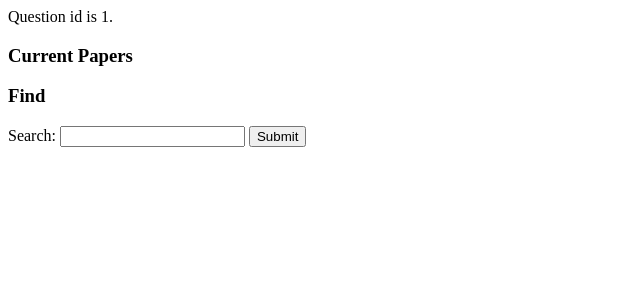
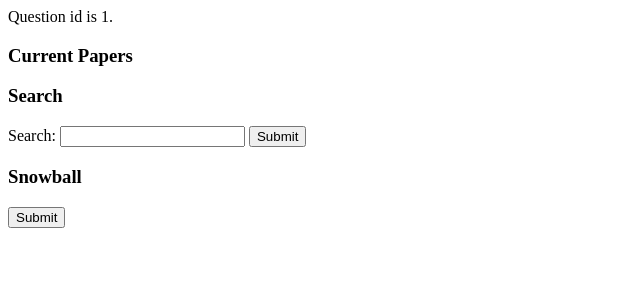
Before and after one commit to social-spatial-interaction-lab/lignin, a Django app: page /question/1/ in a window 1280 px wide. Shown: the top 300 px of the page, without its empty margins (0-640 px from the left). Run offline with Django 4.2, Linux system fonts and the light colour scheme.

Commit message:
snowball endpoint

```diff
--- a/ligninapp/static/ligninapp/main.js
+++ b/ligninapp/static/ligninapp/main.js
@@ -59,6 +59,10 @@ $("#find").submit(function() {
     return false;
 });
 
+$("#snowball").submit(function() {
+
+})
+
 function reloadPapers() {
     $.get(
         '/question/' + questionID + '/papers/', {},
--- a/ligninapp/templates/ligninapp/question.html
+++ b/ligninapp/templates/ligninapp/question.html
@@ -16,7 +16,7 @@ Question id is {{ question_id }}.
 </div>
 
 <div>
-    <h3>Find</h3>
+    <h3>Search</h3>
     <form id="find">
       <label for="find-query">Search: </label><input id="find-query">
       <input type="submit">
@@ -24,6 +24,13 @@ Question id is {{ question_id }}.
     <div id="find-results"></div>
 </div>
 
+<div>
+    <h3>Snowball</h3>
+    <form id="snowball">
+        <input type="submit"/>
+    </form>
+    <div id="snowball-results"></div>
+</div>
 
 <script>
     const questionID = {{ question_id }};
--- a/ligninapp/urls.py
+++ b/ligninapp/urls.py
@@ -6,5 +6,6 @@ urlpatterns = [
     path('', views.index, name='index'),
     path('question/<int:question_id>/', views.get_question, name='question'),
     path('question/<int:question_id>/papers/add/<paper_id>/', views.add_paper),
-    path('question/<int:question_id>/papers/', views.get_papers)
+    path('question/<int:question_id>/papers/', views.get_papers),
+    path('question/<int:question_id>/snowball/', views.get_snowball)
 ]
--- a/ligninapp/views.py
+++ b/ligninapp/views.py
@@ -4,7 +4,9 @@ from django.shortcuts import render, get_object_or_404
 from django.http import HttpResponse, JsonResponse
 from django.core import serializers
 from .models import Paper, Question
+from collections import defaultdict
 import requests
+
 
 def index(request):
     return HttpResponse("Hello, world. You're at the index.")
@@ -49,3 +51,26 @@ def get_papers(request, question_id):
     question = get_object_or_404(Question, id=question_id)
     serialized = serializers.serialize('json', question.papers.all(), fields=('ssPaperID', 'title', 'year', 'faln'))
     return JsonResponse({"data": [x["fields"] for x in json.loads(serialized)]})
+
+
+def get_snowball(request, question_id):
+    question = get_object_or_404(Question, id=question_id)
+    included_papers = question.papers.all()
+    included_paper_ids = [x.ssPaperID for x in included_papers]
+    id_strings = [x.references.split(" ") + x.citations.split(" ") for x in included_papers]
+    snowball_set_size = len(id_strings)
+
+    d = defaultdict(int)
+    for paper_links in id_strings:
+        for paper_id in paper_links:
+            d[paper_id] += 1
+
+    most_refs = sorted(d.items(), key=lambda item: item[1], reverse=True)
+    most_refs_filtered = [x for x in most_refs if x[0] not in included_paper_ids]
+
+    r = requests.post(
+        "https://api.semanticscholar.org/graph/v1/paper/batch?fields=title,year,authors",
+        json={"ids": [x[0] for x in most_refs[:10]]}
+    )
+
+    return JsonResponse({"data": r.json()})
```
